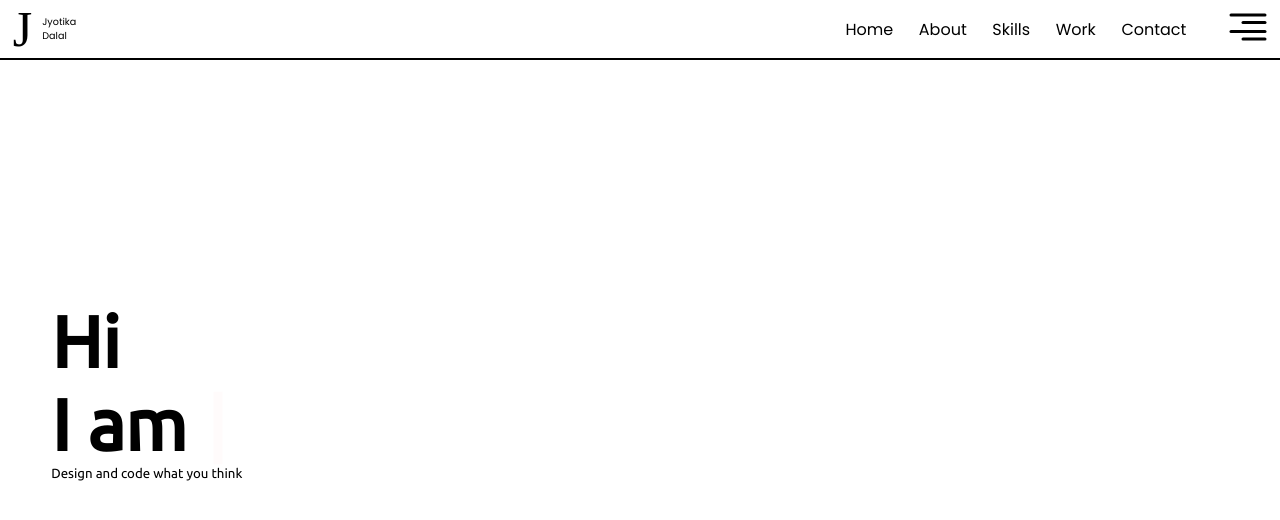
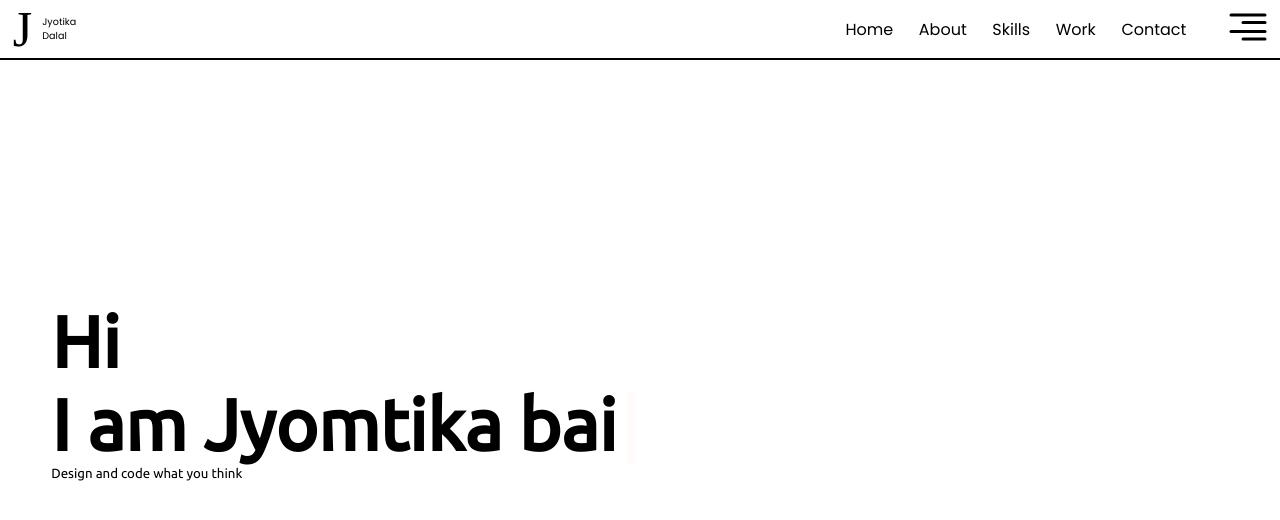
Before and after one commit to Rutuza/React-portfolio, a React (Create React App) app: page / in a window 1280 px wide. Shown: the top 520 px of the page. Built offline with nearby package versions, Linux system fonts and the light colour scheme; a web font is replaced by a local one.

Commit message:
error resolved

```diff
--- a/package.json
+++ b/package.json
@@ -13,7 +13,7 @@
     "react-dom": "^18.2.0",
     "react-icons": "^4.11.0",
     "react-router": "^6.15.0",
-    "react-scripts": "^3.0.1",
+    "react-scripts": "^5.0.1",
     "react-simple-typewriter": "^5.0.1",
     "router": "^1.3.8",
     "sass": "^1.68.0",
--- a/src/Assets/pages/Homepage2.jsx
+++ b/src/Assets/pages/Homepage2.jsx
@@ -14,7 +14,7 @@ function Homepage2() {
             <Navbar/>
             <div id="inn-container">
                 <div className='lhs'>
-                    <h1>Hi <br /> I am <span id='text'>{text}</span>
+                    <h1>Hi <br /> I am Jyomtika bai<span id='text'>{text}</span>
                     <span id='cursor'><Cursor cursorStyle='|'/></span></h1>
                     <h5>Design and code what you think</h5>
                 </div>
```
Also changed, not shown: 1 other file (tests, documents, lock files or other folders).
